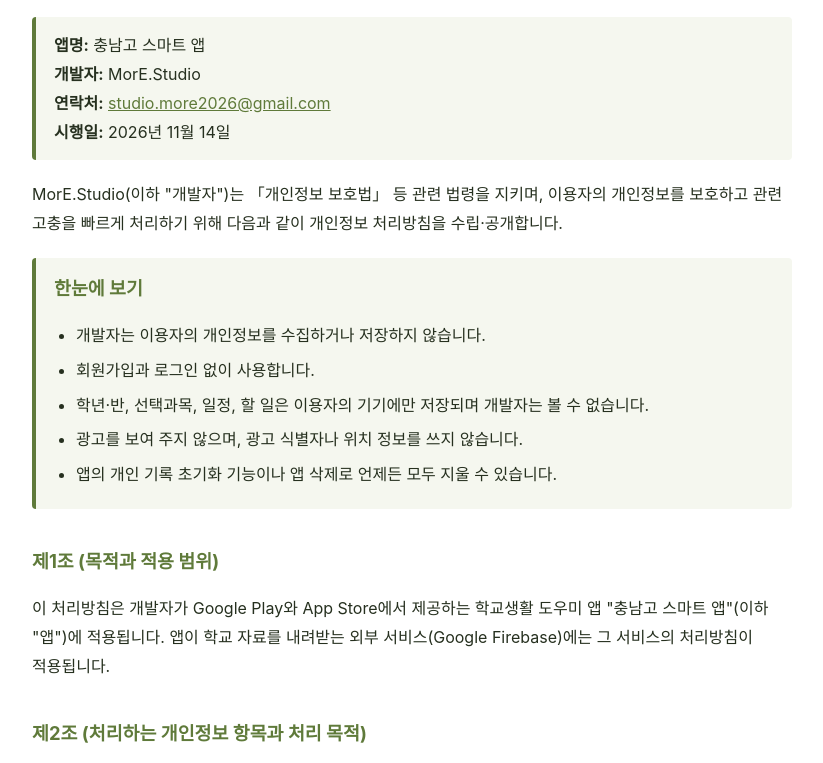
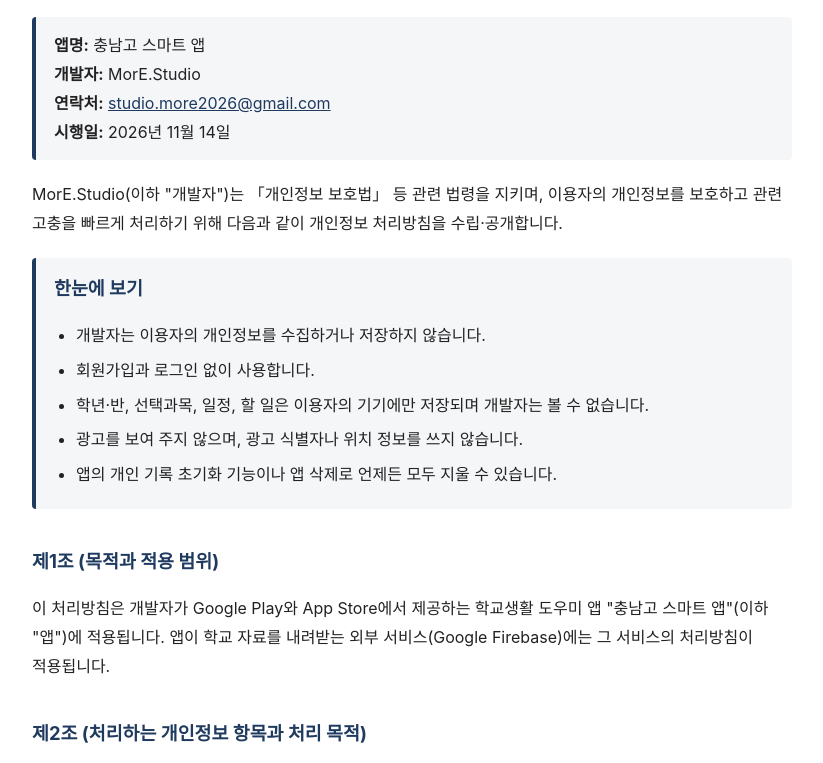
Before and after one commit to studiomore2026/chungnam-smart-privacy, a plain HTML site: page index.html in a window 1280 px wide. Shown: the part 106-869 px from the top of the page, without its empty margins (228-1051 px from the left). Drawn offline with Linux system fonts and the light colour scheme.

Commit message:
Use neutral light colors only
Co-Authored-By: Claude Fable 5.2 <noreply@anthropic.com>

```diff
--- a/index.html
+++ b/index.html
@@ -5,10 +5,7 @@
 <meta name="viewport" content="width=device-width, initial-scale=1.0">
 <title>개인정보처리방침 - 충남고 스마트 앱</title>
 <style>
-  :root { --ink: #26301f; --sub: #5b6452; --line: #dfe3d6; --olive: #5f7a3a; --box: #f5f7ef; --bg: #ffffff; }
-  @media (prefers-color-scheme: dark) {
-    :root { --ink: #e8ecdf; --sub: #a9b29c; --line: #3a4230; --olive: #a8c47c; --box: #232a1c; --bg: #161a12; }
-  }
+  :root { color-scheme: light; --ink: #222222; --sub: #666666; --line: #dddddd; --olive: #1f3a5f; --box: #f5f6f8; --bg: #ffffff; }
   body { font-family: -apple-system, 'Apple SD Gothic Neo', 'Malgun Gothic', 'Noto Sans KR', sans-serif; max-width: 760px; margin: 0 auto; padding: 24px 16px 64px; line-height: 1.8; color: var(--ink); background: var(--bg); word-break: keep-all; }
   h1 { font-size: 1.7rem; border-bottom: 2px solid var(--olive); padding-bottom: 10px; margin-bottom: 20px; }
   h2 { font-size: 1.15rem; margin-top: 36px; color: var(--olive); }
```
